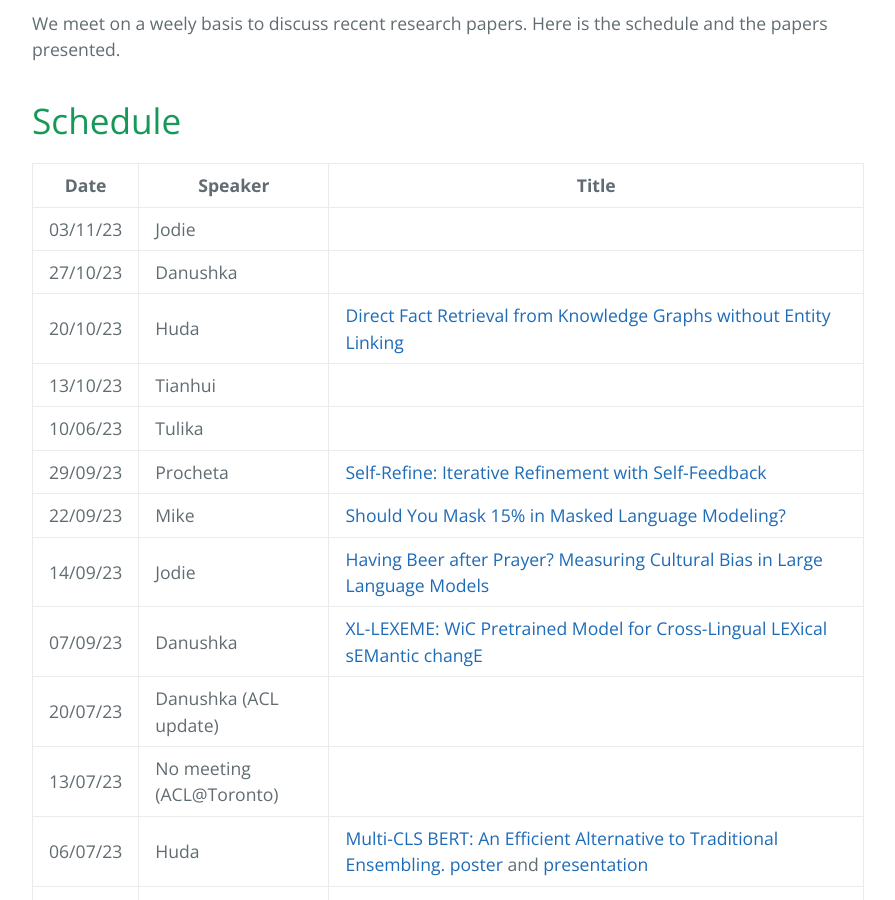
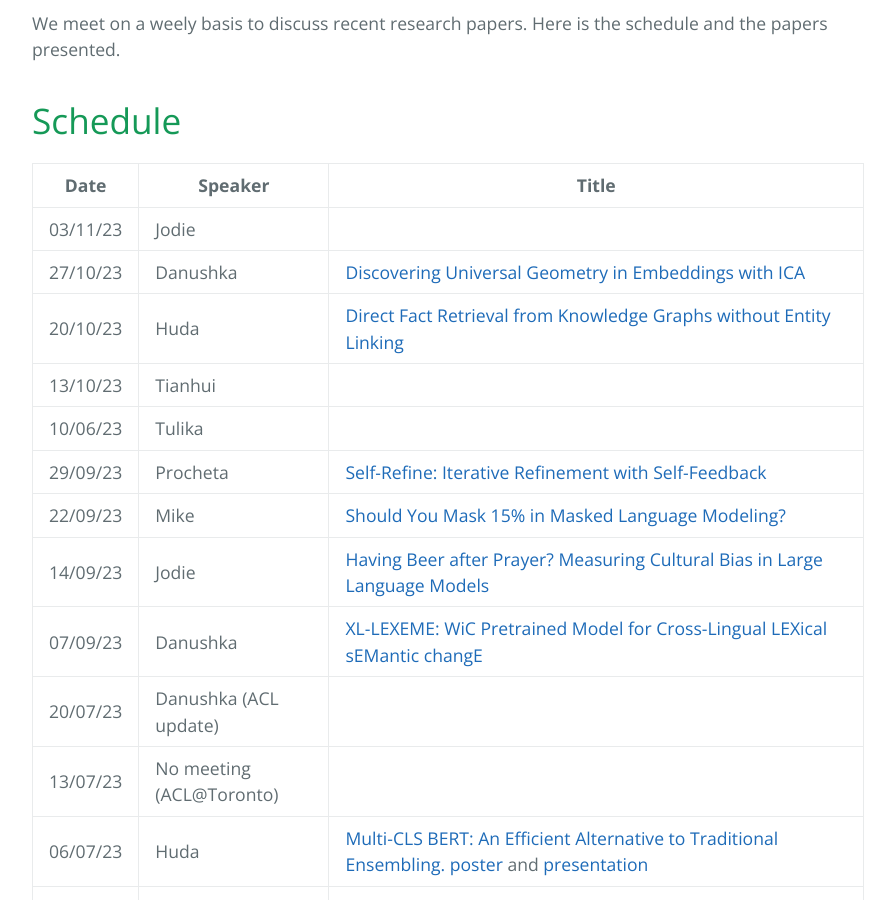
Before and after one commit to LivNLP/livnlp.github.io, a Jekyll site: the page built from reading.md, in a window 1280 px wide and 900 px high, scrolled down 411 px. Shown: the whole window, without its empty margins (192-1087 px from the left). Built offline with Jekyll 4.4.1, drawn with Linux system fonts in a browser that asks for light colours.

Commit message:
Update reading.md

```diff
--- a/reading.md
+++ b/reading.md
@@ -14,7 +14,7 @@ We meet on a weely basis to discuss recent research papers. Here is the schedule
 | Date | Speaker | Title |
 | ----- | ------- | ----- |
 | 03/11/23 | Jodie | |
-| 27/10/23 | Danushka | |
+| 27/10/23 | Danushka |[Discovering Universal Geometry in Embeddings with ICA](https://arxiv.org/abs/2305.13175) |
 | 20/10/23 | Huda | [Direct Fact Retrieval from Knowledge Graphs without Entity Linking](https://aclanthology.org/2023.acl-long.558.pdf)|
 | 13/10/23 | Tianhui | |
 | 10/06/23 | Tulika | |
```
